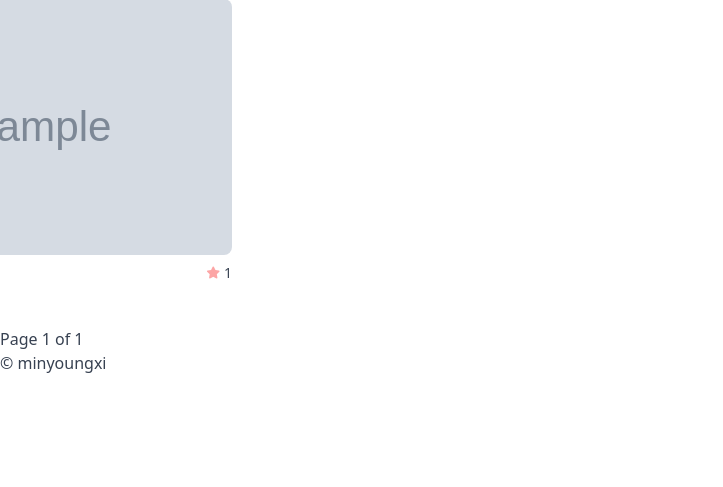
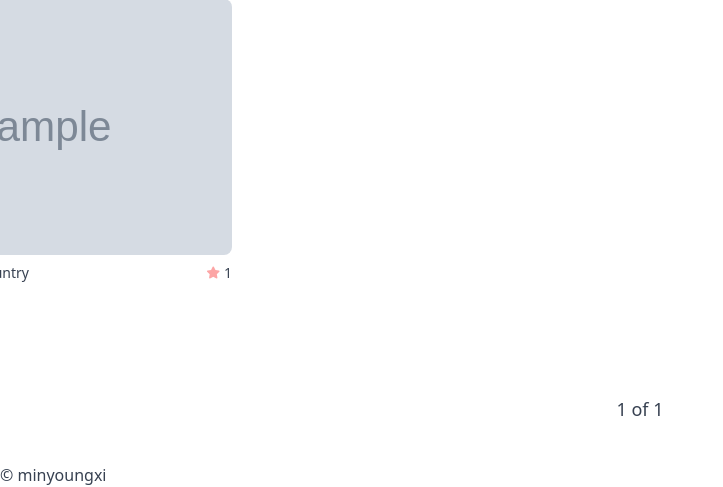
Before and after one commit to minyoungci/Airbnb-Clone, a Django app: template templates/rooms/room_list.html in a window 1280 px wide; the page is wider, and only the part inside the window is pictured. Shown: the part 609-1096 px from the top of that part, without its empty margins (0-723 px from the left). Before the commit the page ends 982 px from the top of that part, so only its background shows below. Run offline with Django 4.2, Linux system fonts and the light colour scheme; the template is opened without the code that fills it: most values are stand-ins (such as "Sample title", 1, 10 or a date in 2020); grey boxes marked "Sample" are stand-in pictures; style sheets or scripts are compiled from the project's sources; some libraries are stand-ins or nearby versions.

Commit message:
finishing room list

```diff
--- a/templates/partials/room_card.html
+++ b/templates/partials/room_card.html
@@ -1,13 +1,13 @@
-<div class="w-1/4 mb-10 px-2">
+<div class="w-1/4 mb-10 px-2 overflow-hidden">
     <div class="w-full h-64 bg-cover bg-center rounded-lg mb-2" style="background-image: url({{room.first_photo}});"></div>
-    <div class="flex justify-between ">
-        <div>
+    <div class="flex justify-between mb-2">
+        <div class="w-4/5 overflow-hidden flex">
 
             {% if room.host.superhost %}
-                <span class="uppercase font-medium text-xs border border-black text-black rounded py-1 px-1 "> superhost </span>
+                <span class="mr-2 uppercase font-medium text-xs border border-black text-black rounded py-1 px-1 "> superhost </span>
             {% endif %}
 
-            <span class="text-sm text-gray-600  ">{{room.city}}</span>
+            <span class="text-sm text-g\ray-600 block truncate">{{room.city}},{{room.country.name}}</span>
         </div>
         <div>
             <span class="text-sm flex items-center">
@@ -15,4 +15,7 @@
             </span>
         </div>
     </div>
+    <span class="text-black w-11/12 block truncate">
+        {{room.name}}
+    </span>
 </div>
--- a/templates/rooms/room_list.html
+++ b/templates/rooms/room_list.html
@@ -8,27 +8,32 @@
 {% block content %}
 
 
-<div class="container mx-auto">
+<div class="container mx-auto pb-10">
+
         <div class="container rounded-xl mx-auto bg-gray-800 h-50vh mt-32 mb-20 bg-center" style="background-image: url(https://images.unsplash.com/photo-1532085755448-a67fd3b518b2?ixlib=rb-1.2.1&ixid=MnwxMjA3fDB8MHxwaG90by1wYWdlfHx8fGVufDB8fHx8&auto=format&fit=crop&w=1174&q=80)"></div>
 
-        <div class="flex flex-wrap -mx-40">
+        <div class="flex flex-wrap -mx-40 mb-10">
             {% for room in rooms %}
                 {% include 'partials/room_card.html' with room=room %}
             {% endfor %}
         </div>
 
-        <h5>
+        <div class="flex items-center justify-center mx-auto contain">
             {% if page_obj.has_previous %}
-            <a href="?page={{page_obj.previous_page_number}">Previous</a>
+                <a href="?page={{page_obj.previous_page_number}}" class="text-green-500">
+                    <i class="fas fa-arrow-left fa-lg"></i>
+                </a>
             {% endif %}
 
-        Page {{page_obj.number}} of {{page_obj.paginator.num_pages}}
+            <span class="mx-3 font-medium text-lg">{{page_obj.number}} of {{page_obj.paginator.num_pages}}</span>
 
             {% if page_obj.has_next %}
-            <a href="?page={{page_obj.next_page_number}}">Next</a>
+                <a href="?page={{page_obj.next_page_number}}" class="text-green-500">
+                    <i class="fas fa-arrow-right fa-lg"></i>
+                </a>
             {% endif %}
 
-        </h5>
+            </div class= "flex items-center">
 
 </div>
 
```
Lines whose indentation alone changed are shown as unchanged.
